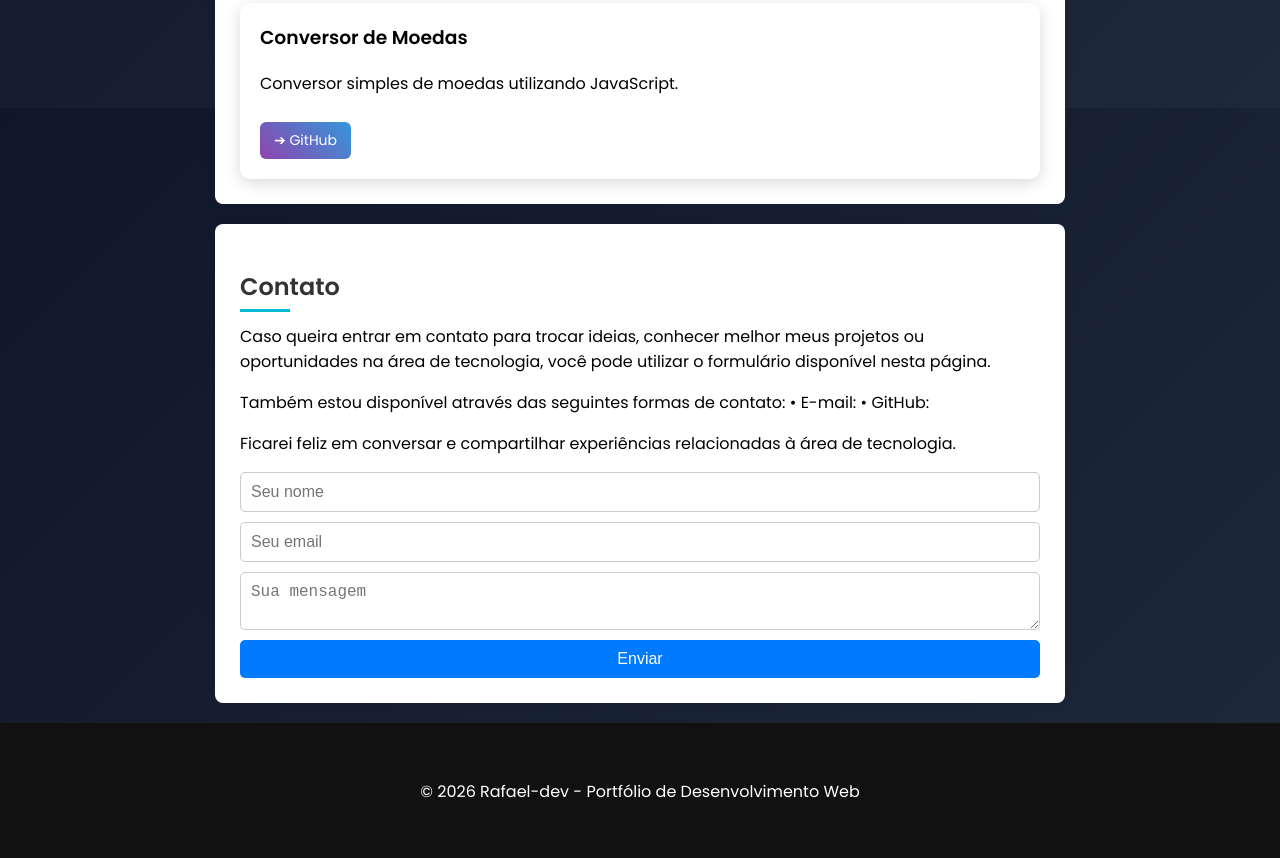
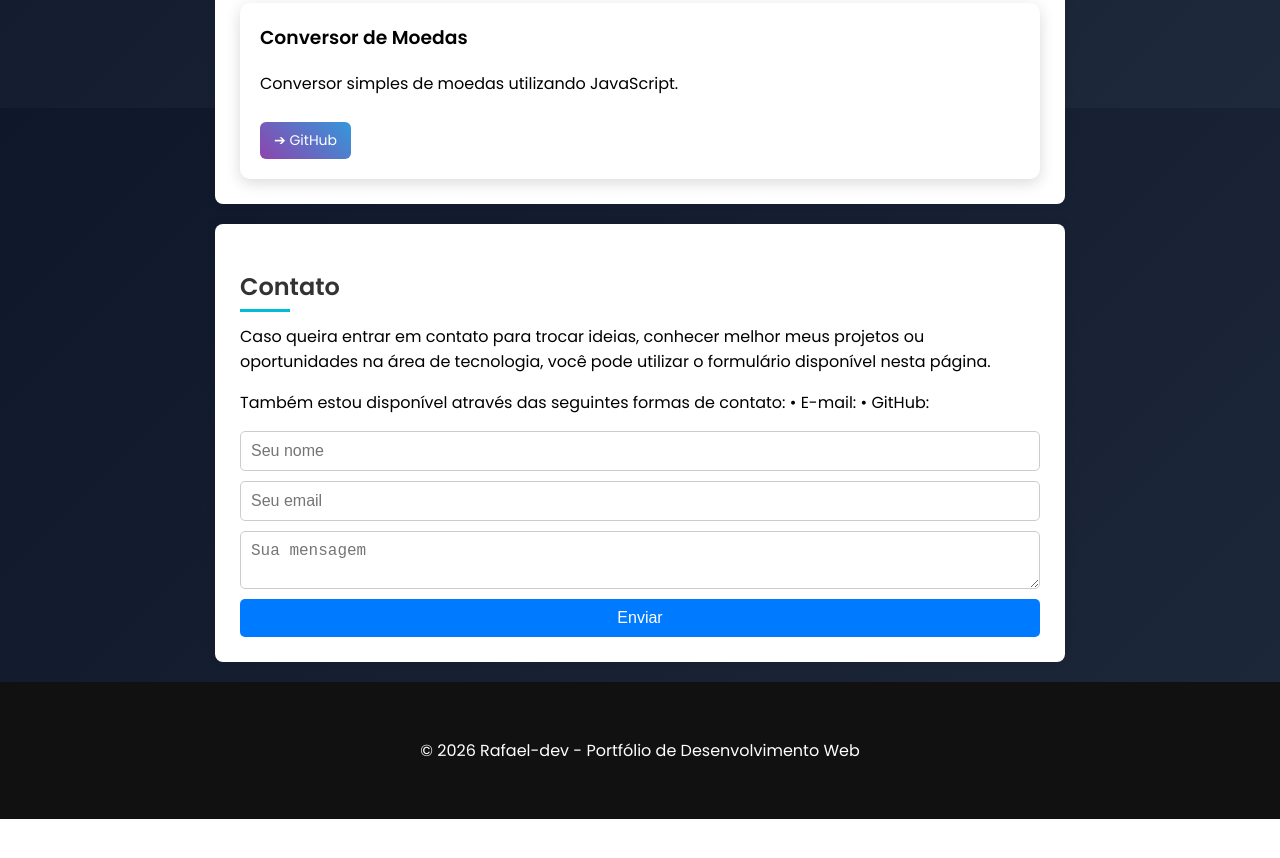
Before and after one commit to faelferrazdev/portfolio-site, a plain HTML site: page index.html in a window 1280 px wide. Shown: the part 1492-2350 px from the top of the page. After the commit the page ends 2311 px from the top, so only its background shows below. Drawn offline with Linux system fonts and the light colour scheme.

Commit message:
first commit

```diff
--- a/index.html
+++ b/index.html
@@ -120,7 +120,7 @@ Também estou disponível através das seguintes formas de contato:
 <p>
 
 
-Ficarei feliz em conversar e compartilhar experiências relacionadas à área de tecnologia.
+
 <p>
 
 
```
